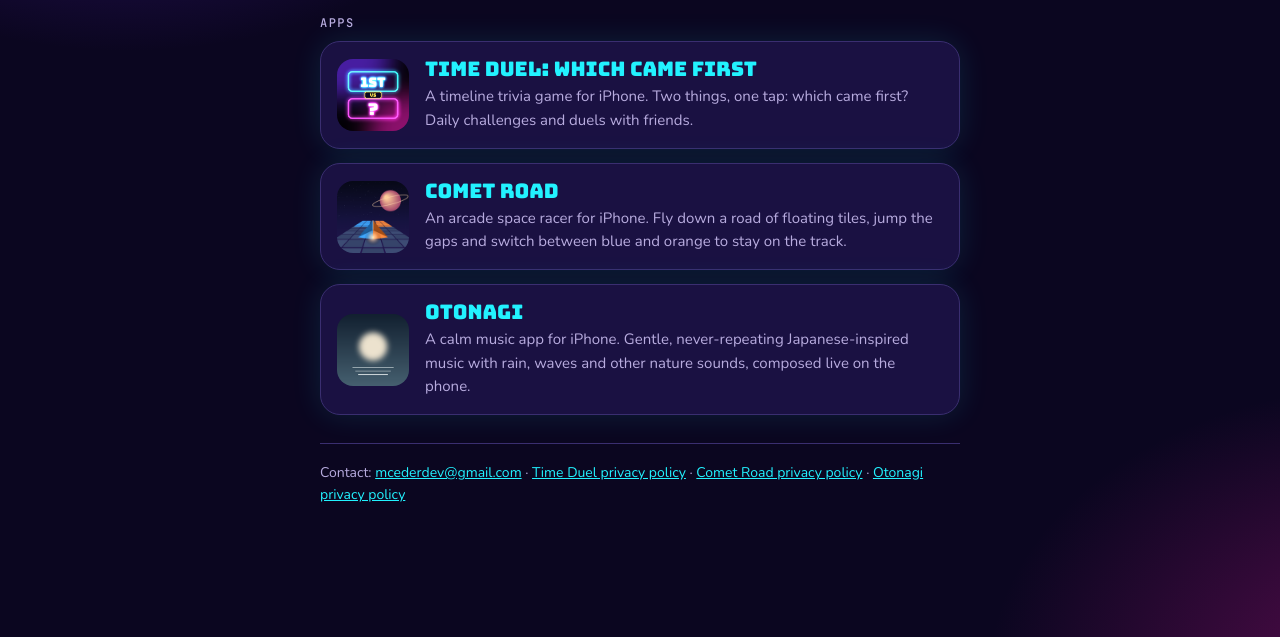
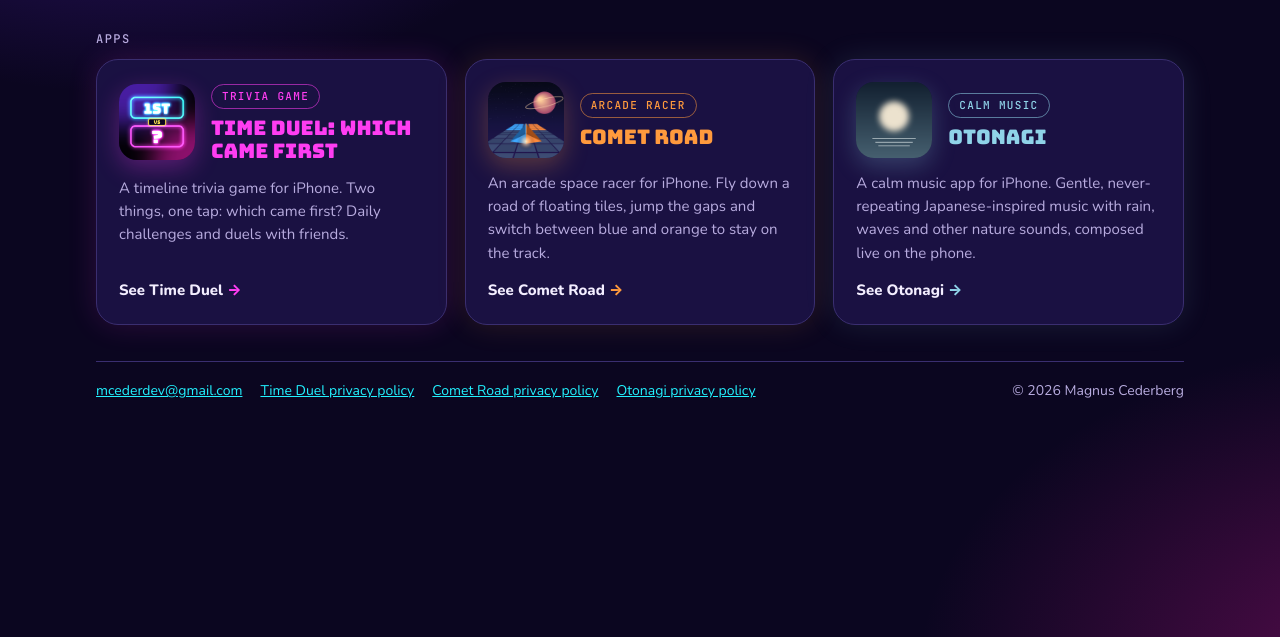
Before and after one commit to mcederdev/mcederdev.github.io, a plain HTML site: page index.html in a window 1280 px wide. Shown: the part 163-800 px from the top of the page. Drawn offline with nearby package versions, Linux system fonts and the light colour scheme.

Commit message:
Polish the developer site (#4)
* Add files via upload

* Add Comet Road website: landing, privacy, terms and support

Pages live under /comet-road/ and the CederDev home page now lists
Comet Road next to Time Duel. The existing app-ads.txt at the root
covers Comet Road too.

Co-Authored-By: Claude Opus 5.5 <noreply@anthropic.com>
Claude-Session: https://claude.ai/code/session_01StYdwxYLVrViXzo7a2mRyv

* Move Comet Road pages to the comet-road repo

The pages are now served from the public comet-road repo's own GitHub
Pages site, at the same /comet-road/ address. This repo keeps only the
home-page listing, the icon and app-ads.txt.

Co-Authored-By: Claude Opus 5.5 <noreply@anthropic.com>
Claude-Session: https://claude.ai/code/session_01StYdwxYLVrViXzo7a2mRyv

* Add Otonagi to the developer site

Co-Authored-By: Claude Opus 5.5 <noreply@anthropic.com>
Claude-Session: https://claude.ai/code/session_01StYdwxDKkX22nqadDHZvpZ

* Rename header to MCEDERDEV

Co-Authored-By: Claude Opus 5.5 <noreply@anthropic.com>
Claude-Session: https://claude.ai/code/session_01StYdwxDKkX22nqadDHZvpZ

* Polish the developer site: wide grid, app colours and tags, tab icon, share preview, copyright

Co-Authored-By: Claude Opus 5.5 <noreply@anthropic.com>
Claude-Session: https://claude.ai/code/session_01StYdwxDKkX22nqadDHZvpZ

---------

Co-authored-by: Claude <noreply@anthropic.com>

```diff
--- a/index.html
+++ b/index.html
@@ -3,9 +3,26 @@
 <head>
 <meta charset="utf-8">
 <meta name="viewport" content="width=device-width, initial-scale=1, viewport-fit=cover">
-<title>MCEDERDEV</title>
-<meta name="description" content="Apps and games by Magnus Cederberg.">
-<link rel="icon" href="images/timeduel-icon.png">
+<title>MCederDev · Apps and games by Magnus Cederberg</title>
+<meta name="description" content="Apps and games for iPhone by Magnus Cederberg, made in Sweden: Time Duel, Comet Road and Otonagi.">
+<meta name="theme-color" content="#0b0620">
+<link rel="icon" href="images/favicon.svg" type="image/svg+xml">
+<link rel="icon" href="images/favicon-32.png" sizes="32x32" type="image/png">
+<link rel="apple-touch-icon" href="images/apple-touch-icon.png">
+<link rel="canonical" href="https://mcederdev.github.io/">
+
+<!-- Link preview in Messages, Slack, social media -->
+<meta property="og:type" content="website">
+<meta property="og:site_name" content="MCederDev">
+<meta property="og:title" content="MCederDev · Apps and games by Magnus Cederberg">
+<meta property="og:description" content="Time Duel, Comet Road and Otonagi. Apps and games for iPhone, made in Sweden.">
+<meta property="og:url" content="https://mcederdev.github.io/">
+<meta property="og:image" content="https://mcederdev.github.io/images/share.png">
+<meta property="og:image:width" content="1200">
+<meta property="og:image:height" content="630">
+<meta property="og:image:alt" content="MCederDev logo with the Time Duel, Comet Road and Otonagi app icons">
+<meta name="twitter:card" content="summary_large_image">
+
 <link rel="preconnect" href="https://fonts.googleapis.com">
 <link rel="preconnect" href="https://fonts.gstatic.com" crossorigin>
 <link rel="stylesheet" href="https://fonts.googleapis.com/css2?family=Bungee&family=Nunito:wght@400;700;800&family=JetBrains+Mono:wght@500&display=swap">
@@ -23,24 +40,39 @@
   body {
     margin: 0; min-height: 100vh; color: var(--ink); font: 400 17px/1.55 var(--font-body);
     background:
-      radial-gradient(600px 420px at 10% -10%, rgba(82,34,184,.6), transparent 70%),
-      radial-gradient(600px 420px at 110% 105%, rgba(163,18,122,.5), transparent 70%), var(--bg);
-    padding: 48px max(16px, env(safe-area-inset-right, 0px)) 40px max(16px, env(safe-area-inset-left, 0px));
+      radial-gradient(700px 480px at 10% -10%, rgba(82,34,184,.6), transparent 70%),
+      radial-gradient(700px 480px at 110% 105%, rgba(163,18,122,.5), transparent 70%), var(--bg);
+    padding: 56px max(16px, env(safe-area-inset-right, 0px)) 40px max(16px, env(safe-area-inset-left, 0px));
   }
-  main { max-width: 40rem; margin: 0 auto; display: flex; flex-direction: column; gap: 28px; }
-  h1 { margin: 0; font: 400 clamp(36px, 10vw, 56px)/1 var(--font-display); }
+  main { max-width: 68rem; margin: 0 auto; display: flex; flex-direction: column; gap: 36px; }
+  h1 { margin: 0; font: 400 clamp(36px, 10vw, 64px)/1 var(--font-display); }
   h1 span { color: var(--magenta); text-shadow: 0 0 18px rgba(255,61,242,.55); }
-  .lead { margin: 10px 0 0; color: var(--muted); }
-  .label { font: 500 12px/1 var(--font-mono); letter-spacing: .12em; text-transform: uppercase; color: var(--muted); }
-  .app { display: flex; gap: 16px; align-items: center; text-decoration: none; color: inherit;
-         background: var(--panel); border: 1px solid var(--rule); border-radius: 20px; padding: 16px;
-         box-shadow: 0 0 30px rgba(34,242,255,.12); transition: border-color .15s, box-shadow .15s; }
-  .app:hover, .app:focus-visible { border-color: var(--cyan); box-shadow: 0 0 30px rgba(34,242,255,.35); outline: none; }
-  .app + .app { margin-top: 14px; }
-  .app img { width: 72px; height: 72px; border-radius: 16px; flex: none; }
-  .app h2 { margin: 0 0 4px; font: 400 20px/1.15 var(--font-display); color: var(--cyan); }
-  .app p { margin: 0; color: var(--muted); font-size: 15px; }
-  footer { color: var(--muted); font-size: 14px; border-top: 1px solid var(--rule); padding-top: 18px; }
+  .lead { margin: 12px 0 0; color: var(--muted); font-size: 18px; }
+  .label { margin: 0 0 14px; font: 500 12px/1 var(--font-mono); letter-spacing: .12em; text-transform: uppercase; color: var(--muted); }
+
+  .apps { display: grid; grid-template-columns: repeat(auto-fit, minmax(290px, 1fr)); gap: 18px; }
+  .app { --c: var(--cyan); --glow: rgba(34,242,255,.35);
+         display: flex; flex-direction: column; gap: 14px; text-decoration: none; color: inherit;
+         background: var(--panel); border: 1px solid var(--rule); border-radius: 22px; padding: 22px;
+         box-shadow: 0 0 30px color-mix(in srgb, var(--glow) 35%, transparent);
+         transition: border-color .15s, box-shadow .15s, transform .15s; }
+  .app:hover, .app:focus-visible { border-color: var(--c); box-shadow: 0 0 36px var(--glow); transform: translateY(-3px); outline: none; }
+  .app.timeduel { --c: #ff3df2; --glow: rgba(255,61,242,.4); }
+  .app.comet    { --c: #ff9a3d; --glow: rgba(255,154,61,.4); }
+  .app.otonagi  { --c: #8fd3e8; --glow: rgba(143,211,232,.35); }
+  .app .top { display: flex; align-items: center; gap: 16px; }
+  .app img { width: 76px; height: 76px; border-radius: 18px; flex: none;
+             box-shadow: 0 8px 24px color-mix(in srgb, var(--glow) 70%, transparent); }
+  .tag { display: inline-block; font: 500 11px/1 var(--font-mono); letter-spacing: .12em; text-transform: uppercase;
+         color: var(--c); border: 1px solid color-mix(in srgb, var(--c) 55%, transparent); border-radius: 999px; padding: 6px 10px; }
+  .app h2 { margin: 8px 0 0; font: 400 20px/1.15 var(--font-display); color: var(--c); }
+  .app p { margin: 0; color: var(--muted); font-size: 15px; flex: 1; }
+  .more { font-weight: 800; font-size: 15px; color: var(--ink); }
+  .more::after { content: " →"; color: var(--c); }
+
+  footer { color: var(--muted); font-size: 14px; border-top: 1px solid var(--rule); padding-top: 18px;
+           display: flex; flex-wrap: wrap; justify-content: space-between; gap: 10px 24px; }
+  footer nav { display: flex; flex-wrap: wrap; gap: 6px 18px; }
   footer a { color: var(--cyan); }
 </style>
 </head>
@@ -53,34 +85,51 @@
 
   <section aria-labelledby="apps">
     <p class="label" id="apps">Apps</p>
-    <a class="app" href="timeduel/">
-      <img src="images/timeduel-icon.png" alt="">
+    <div class="apps">
+      <a class="app timeduel" href="timeduel/">
+        <div class="top">
+          <img src="images/timeduel-icon.png" alt="Time Duel app icon">
           <div>
+            <span class="tag">Trivia game</span>
             <h2>Time Duel: Which Came First</h2>
+          </div>
+        </div>
         <p>A timeline trivia game for iPhone. Two things, one tap: which came first? Daily challenges and duels with friends.</p>
+        <span class="more">See Time Duel</span>
+      </a>
+      <a class="app comet" href="comet-road/">
+        <div class="top">
+          <img src="images/comet-road-icon.png" alt="Comet Road app icon">
+          <div>
+            <span class="tag">Arcade racer</span>
+            <h2>Comet Road</h2>
           </div>
+        </div>
+        <p>An arcade space racer for iPhone. Fly down a road of floating tiles, jump the gaps and switch between blue and orange to stay on the track.</p>
+        <span class="more">See Comet Road</span>
       </a>
-    <a class="app" href="comet-road/">
-      <img src="images/comet-road-icon.png" alt="">
+      <a class="app otonagi" href="otonagi/">
+        <div class="top">
+          <img src="images/otonagi-icon.png" alt="Otonagi app icon">
           <div>
-        <h2>Comet Road</h2>
-        <p>An arcade space racer for iPhone. Fly down a road of floating tiles, jump the gaps and switch between blue and orange to stay on the track.</p>
+            <span class="tag">Calm music</span>
+            <h2>Otonagi</h2>
           </div>
+        </div>
+        <p>A calm music app for iPhone. Gentle, never-repeating Japanese-inspired music with rain, waves and other nature sounds, composed live on the phone.</p>
+        <span class="more">See Otonagi</span>
       </a>
-    <a class="app" href="otonagi/">
-      <img src="images/otonagi-icon.png" alt="">
-      <div>
-        <h2>Otonagi</h2>
-        <p>A calm music app for iPhone. Gentle, never-repeating Japanese-inspired music with rain, waves and other nature sounds, composed live on the phone.</p>
     </div>
-    </a>
   </section>
 
   <footer>
-    Contact: <a href="mailto:mcederdev@gmail.com">mcederdev@gmail.com</a> ·
-    <a href="timeduel/privacy.html">Time Duel privacy policy</a> ·
-    <a href="comet-road/privacy.html">Comet Road privacy policy</a> ·
+    <nav>
+      <a href="mailto:mcederdev@gmail.com">mcederdev@gmail.com</a>
+      <a href="timeduel/privacy.html">Time Duel privacy policy</a>
+      <a href="comet-road/privacy.html">Comet Road privacy policy</a>
       <a href="otonagi/privacy.html">Otonagi privacy policy</a>
+    </nav>
+    <span>© 2026 Magnus Cederberg</span>
   </footer>
 </main>
 </body>
```
Also changed, not shown: images/apple-touch-icon.png (added), images/favicon-32.png (added), images/favicon.svg (added), images/share.png (added). Lines whose indentation alone changed are shown as unchanged.
